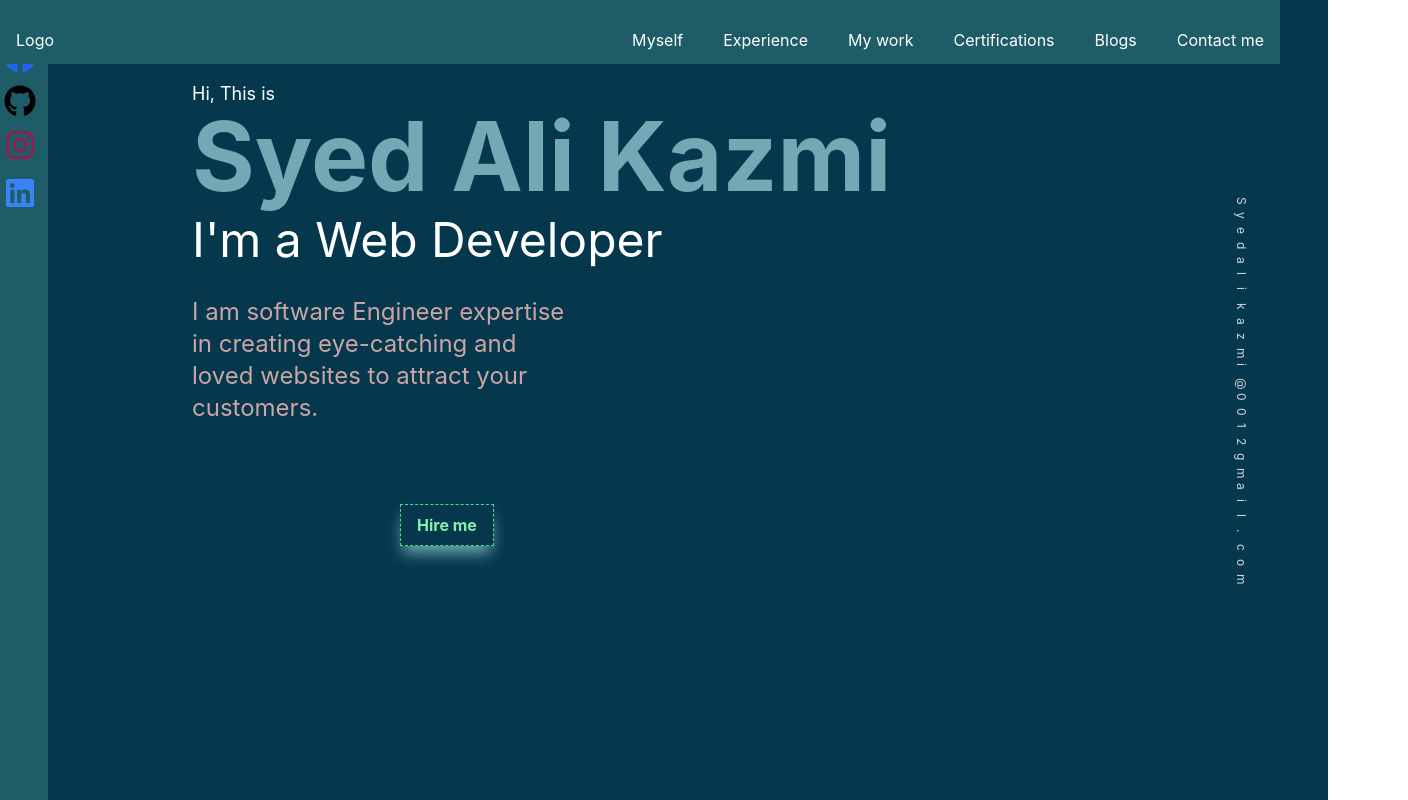
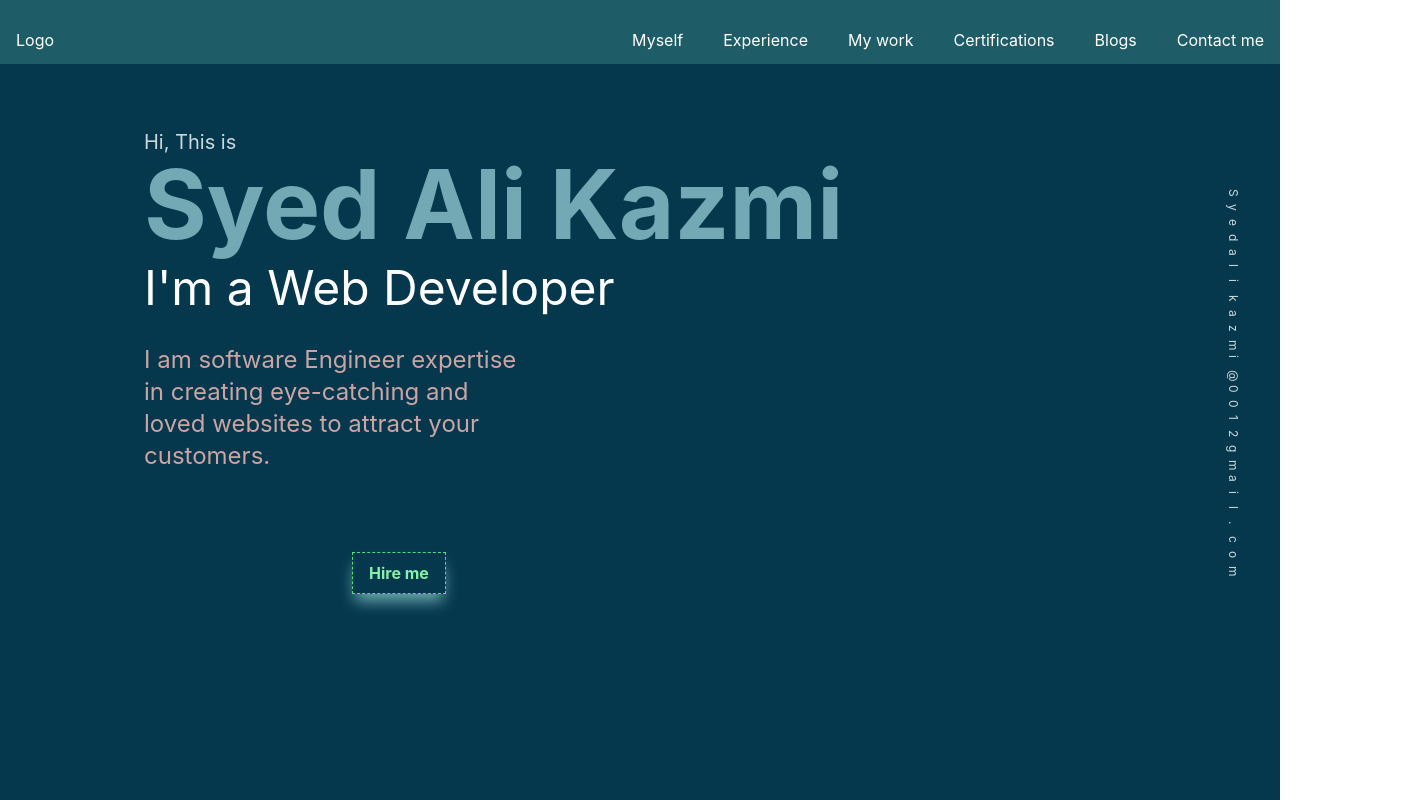
Before and after one commit to thealikazmi/portfolio-site, a React (Create React App) app: page / in a window 1280 px wide. Shown: the top 800 px of the page, 1408 px wide, since content can reach past the window. Built offline with nearby package versions, Linux system fonts and the light colour scheme.

Commit message:
completed the site

```diff
--- a/src/App.js
+++ b/src/App.js
@@ -1,11 +1,11 @@
 import React from "react";
-import { BrowserRouter as Router } from "react-router-dom";
+import { BrowserRouter as Router, Routes, Route } from "react-router-dom";
 import LeftSide from "../src/components/leftside";
 import Home from "../src/components/home";
-import About from "../src/components/Aboutus";
+import About from "../src/components/About";
 import Navbar from "./components/navbar";
 import Rightside from "./components/right";
-import Contact from "./components/Contactus";
+import Contact from "./components/Contact";
 import Mywork from "./components/mywork";
 import Certifications from "../src/components/certifications";
 import Blogs from "./components/Blogs"
@@ -16,18 +16,17 @@ function App() {
       <Navbar />
       <div className="flex">
         <div className="hidden md:flex">
-          <LeftSide />
         </div>
-        <div className="flex-grow">
-          <Home />
-          <About id="about" />
+        <div className="w-screen">
+          <Home  />
+          <About  id="about"           />
           <Experience id="experience" />
           <Mywork id="mywork" />
           <Certifications id="certifications" />
           <Blogs id="blogs" />
           <Contact id="contact" />
         </div>
-        <div className="hidden md:flex">
+        <div className=" hidden md:flex w-screen">
           <Rightside />
         </div>
       </div>
--- a/src/components/connections.js
+++ /dev/null
@@ -1,39 +0,0 @@
-import Aboutus from "./Aboutus";
-import Home from "./home";
-import React from "react";
-import { Link, animateScroll as scroll } from "react-scroll";
-import LeftSide from "../components/leftside";
-import Navbar from "./navbar";
-import Rightside from "./right";
-import Contact from "./Contactus";
-import Mywork from "./mywork";
-import Certifications from "../components/certifications";
-import Blogs from "./Blogs";
-import Experience from "./experience";
-import { BrowserRouter as Router } from "react-router-dom";
-import { Route } from "react-router-dom";
-export default function connections() {
- return (
-   <>
-      <Router>
-      <Navbar />
-      <div className="flex">
-        <div className="hidden md:flex">
-          <LeftSide />
-        </div>
-        <div className="flex-grow">
-          <Home id="home" />
-          <Aboutus id="about" />
-          <Experience id="experience" />
-          <Mywork id="mywork" />
-          <Certifications id="certifications" />
-          < Route path="/blogs" element={<Blogs/>} />
-          <Contact id="contact" />
-        </div>
-        <div className="hidden md:flex">
-          <Rightside />
-        </div>
-      </div>
-      </Router>
-      </>
- );}
--- a/src/components/home.js
+++ b/src/components/home.js
@@ -6,8 +6,8 @@ export default function home() {
   return (
     <>
       <div className=" h-screen flex background  ">
-        <div className=" ml-10 sm:ml-36 pt-20  ">
-          <p className="text-white text-sm  sm:text-lg">Hi, This is</p>
+        <div className=" ml-10 sm:ml-36 pt-32  ">
+          <p className="text-white text-sm opacity-80 sm:text-xl">Hi, This is</p>
           <h2
             className=" text-2xl sm:text-8xl font-bold "
             style={{
--- a/src/components/leftside.js
+++ b/src/components/leftside.js
@@ -1,5 +1,4 @@
 import React, { useState } from "react";
-import connections from "./connections";
 import { FaGithub, FaInstagram, FaFacebook, FaLinkedin, FaHome } from 'react-icons/fa';
 import Home from "./home";
 import { Link } from "react-router-dom";
@@ -17,35 +16,29 @@ export default function Sidebar() {
   return (
     <div className="flex     h-full">
       <div
-        className={`border inline-block border-solid pr-4 w-10 h-full transition-all duration-300 ${
-          isSidebarVisible ? "w-40" : "w-12"
-        }`}
-        style={{ backgroundColor: "#1E5D67", borderColor: "#1E5D67" }}
-        onMouseEnter={handleMouseEnter}
-        onMouseLeave={handleMouseLeave}
-      >
-        <div className="flex py-10 px-10 h-full flex-col items-end space-y-6 ">
+        className=" background  inline-block    h-full w-12"      >
+        <div className=" mt-20 px-5 h-fit w-12 grid  fixed space-y-1 ">
           <Link to="https://www.facebook.com/syedalikazmi2/" target="blank">
             <FaFacebook
-              className=" text-blue-600 fixed left-1 transition duration-500 ease-in-out transform hover:-translate-y-1 hover:scale-110"
+              className=" text-blue-600  transition duration-500 ease-in-out transform hover:translate-y-1 hover:scale-110"
               size={32}
             />
           </Link>
           <Link to="https://github.com/syedalikazmi1122" target="blank">
             <FaGithub
-              className="transition duration-500 fixed left-1 mt-5 ease-in-out transform hover:-translate-y-1 hover:scale-110"
+              className="transition duration-500  left-1 mt-5 ease-in-out transform hover:-translate-y-1 hover:scale-110"
               size={32}
             />
           </Link>
           <Link to="https://www.instagram.com/TheSyedalikazmi/" target="blank">
             <FaInstagram
-              className="  text-pink-800 transition duration-500 fixed left-1 mt-10 ease-in-out transform hover:-translate-y-1 hover:scale-110"
+              className="  text-pink-800 transition duration-500  left-1 mt-10 ease-in-out transform hover:-translate-y-1 hover:scale-110"
               size={32}
             />
           </Link>
           <Link to="https://www.linkedin.com/in/ali-kazmi-956865279/">
             <FaLinkedin
-              className=" text-blue-500 transition duration-500 ease-in-out fixed left-1 mt-16 transform hover:-translate-y-1 hover:scale-110"
+              className=" text-blue-500 transition duration-500 ease-in-out  left-1 mt-16 transform hover:-translate-y-1 hover:scale-110"
               size={32}
             />
           </Link>
--- a/src/components/navbar.js
+++ b/src/components/navbar.js
@@ -11,7 +11,7 @@ export default function Navbar() {
   return (
     <>
       <nav
-        className="fixed w-full h-16 z-10"
+        className="fixed w-screen h-16 z-10"
         style={{ backgroundColor: "#1E5D67" }}
       >
         <div className="flex items-center justify-between py-7  px-4">
--- a/src/components/right.js
+++ b/src/components/right.js
@@ -3,7 +3,7 @@ import "../App.css";
 
 export default function Rightside() {
   return (
-    <div className="grid w-16 fixed right-0 items-center  h-screen background">
+    <div className="grid w-20 fixed right-0 items-center  h-screen background">
       <div className="background grid h-96">
         <div className="grid text-white px-5 space-y-2">
           {"Syedalikazmi@0012gmail.com".split("").map((char, index) => (
```
Also changed, not shown: src/components/About.js (renamed from src/components/Aboutus.js), src/components/Contact.js (renamed from src/components/Contactus.js).
